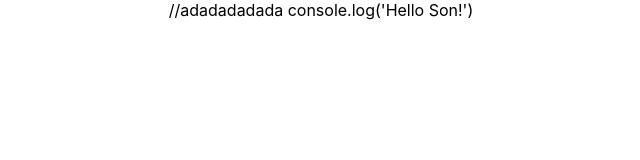
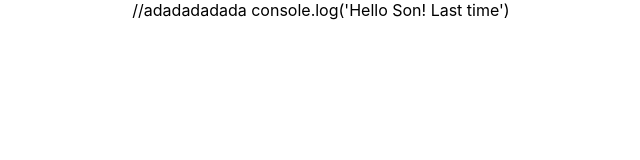
Before and after one commit to HoangSonDeveloper/Project_SE, a React (Create React App) app in the folder supermarket/: page / in a window 1280 px wide. Shown: the top 160 px of the page, without its empty margins (319-959 px from the left). Built offline with nearby package versions, Linux system fonts and the light colour scheme.

Commit message:
Last time

```diff
--- a/supermarket/src/App.js
+++ b/supermarket/src/App.js
@@ -4,7 +4,7 @@ import "./App.css";
 function App() {
   return <div className="App">
     //adadadadada
-    console.log('Hello Son!')
+    console.log('Hello Son! Last time')
   </div>;
 }
 
```
